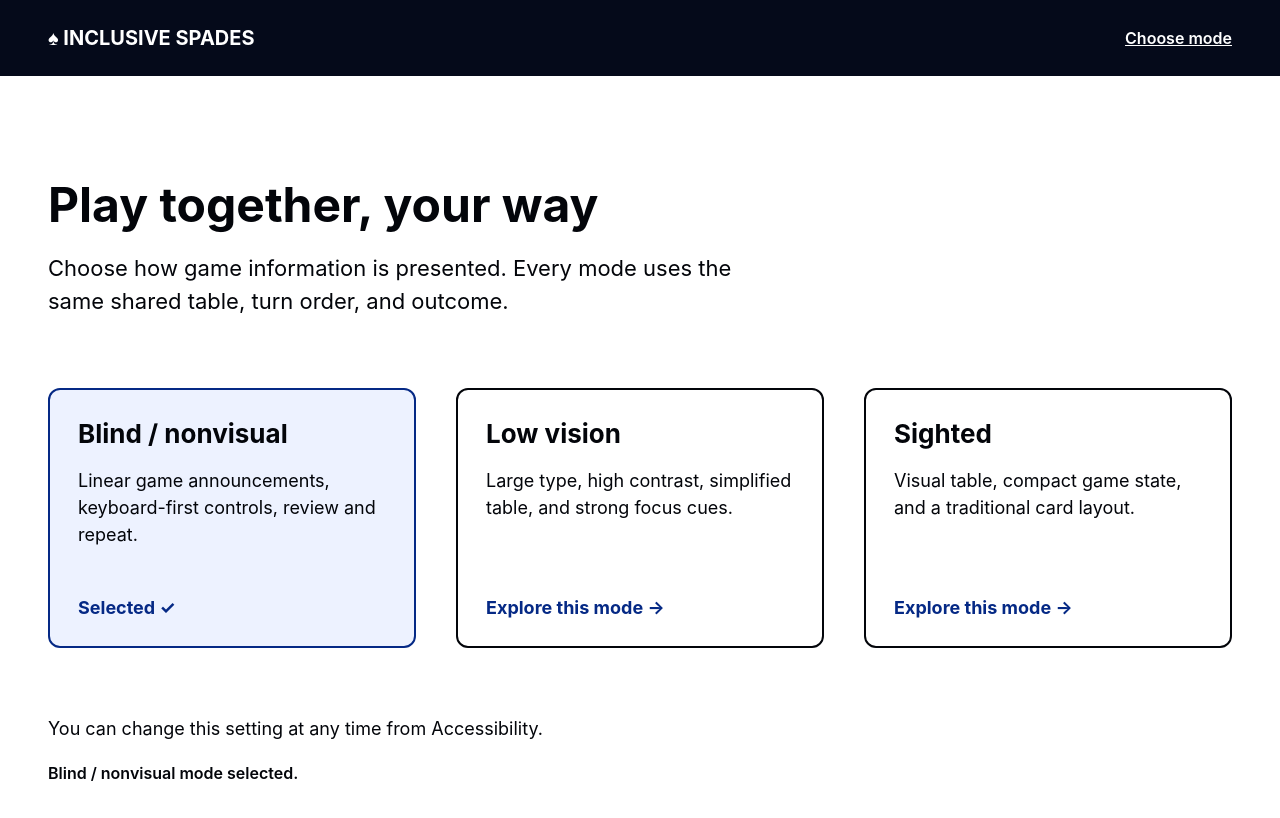
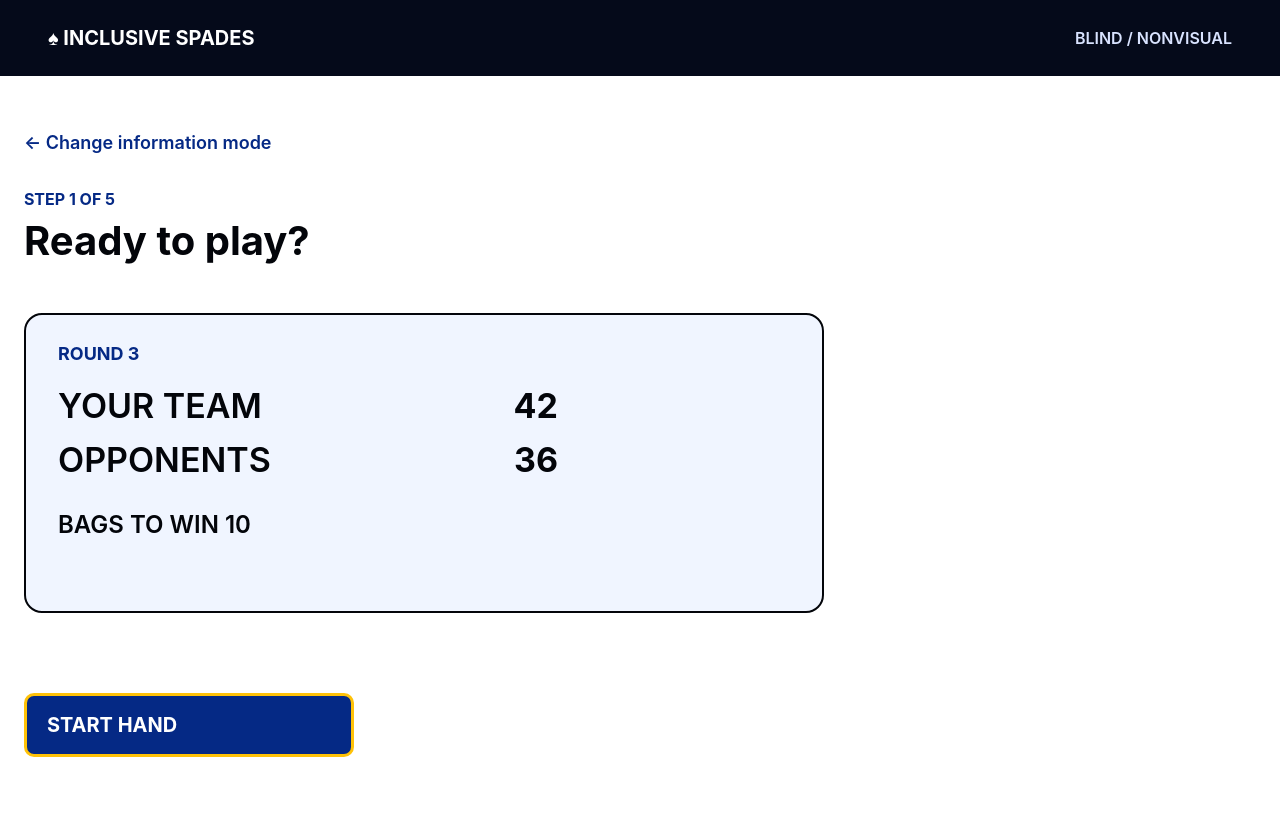
Before and after one commit to chaoticthinker/inclusive-spades, a React (Vite) app: page / in a window 1280 px wide. Both pictures are taken after a click on the button 232 px from the left and 517 px from the top of the page. Shown: the top 818 px of the page. Built offline with nearby package versions, Linux system fonts and the light colour scheme.

Commit message:
Add game ready screen and mode navigation

```diff
--- a/src/App.css
+++ b/src/App.css
@@ -134,3 +134,136 @@ h1 {
     min-height: 220px;
   }
 }
+
+/* Current accessibility mode */
+
+.current-mode {
+  color: #d9e3ff;
+  font-size: 16px;
+  font-weight: 600;
+  text-transform: uppercase;
+}
+
+/* Ready to play screen */
+
+.game-content {
+  width: 100%;
+  max-width: 1296px;
+  margin: 0 auto;
+  padding: 44px 24px 100px;
+}
+
+.back-button {
+  border: none;
+  background: transparent;
+  color: #052985;
+  font: inherit;
+  font-size: 18px;
+  font-weight: 600;
+  cursor: pointer;
+  padding: 12px 0;
+  margin-bottom: 24px;
+}
+
+.step-label {
+  margin: 0 0 8px;
+  color: #052985;
+  font-size: 16px;
+  font-weight: 700;
+}
+
+.game-content h1 {
+  font-size: 40px;
+  margin-bottom: 48px;
+}
+
+.game-summary {
+  width: 100%;
+  max-width: 800px;
+  min-height: 300px;
+  padding: 28px 32px;
+  border: 2px solid #03050a;
+  border-radius: 18px;
+  background: #f0f5ff;
+}
+
+.round-label {
+  margin: 0 0 20px;
+  color: #052985;
+  font-size: 18px;
+  font-weight: 700;
+}
+
+.score-line {
+  display: flex;
+  justify-content: space-between;
+  gap: 16px;
+  max-width: 500px;
+  margin: 0 0 10px;
+  font-size: 34px;
+  line-height: 1.3;
+  font-weight: 600;
+}
+
+.game-detail {
+  margin: 28px 0 0;
+  font-size: 24px;
+  font-weight: 600;
+}
+
+.primary-button {
+  min-width: 330px;
+  min-height: 64px;
+  padding: 12px 20px;
+  margin-top: 80px;
+  border: 3px solid #ffc208;
+  border-radius: 10px;
+  background: #052985;
+  color: #ffffff;
+  font: inherit;
+  font-size: 20px;
+  font-weight: 700;
+  text-align: left;
+  cursor: pointer;
+}
+
+.primary-button:hover {
+  background: #031b59;
+}
+
+.primary-button:focus-visible,
+.back-button:focus-visible {
+  outline: 5px solid #ffc208;
+  outline-offset: 4px;
+}
+
+.game-feedback {
+  margin-top: 64px;
+  padding: 24px;
+  border: 2px solid #052985;
+  border-radius: 12px;
+  max-width: 800px;
+}
+
+@media (max-width: 600px) {
+  .current-mode {
+    font-size: 12px;
+  }
+
+  .game-content h1 {
+    font-size: 36px;
+  }
+
+  .game-summary {
+    padding: 24px;
+  }
+
+  .score-line {
+    font-size: 25px;
+  }
+
+  .primary-button {
+    min-width: 0;
+    width: 100%;
+  }
+}
--- a/src/App.tsx
+++ b/src/App.tsx
@@ -3,6 +3,7 @@ import { useState } from 'react'
 import './App.css'
 
 type InformationMode = 'blind' | 'low-vision' | 'sighted'
+type Screen = 'welcome' | 'ready'
 
 const modes = [
   {
@@ -29,22 +30,39 @@ function App() {
   const [selectedMode, setSelectedMode] =
     useState<InformationMode | null>(null)
 
+  const [screen, setScreen] = useState<Screen>('welcome')
+  const [handStarted, setHandStarted] = useState(false)
+
+  function chooseMode(mode: InformationMode) {
+    setSelectedMode(mode)
+    setScreen('ready')
+  }
+
+  function returnToWelcome() {
+    setScreen('welcome')
+    setHandStarted(false)
+  }
+
   return (
     <div className="app">
       <header className="site-header">
-        <a className="brand" href="/">
-          ♠ INCLUSIVE SPADES
-        </a>
-        <nav aria-label="Main navigation">
-          <a href="#main">Choose mode</a>
-        </nav>
+        <span className="brand">♠ INCLUSIVE SPADES</span>
+        {screen === 'ready' ? (
+          <span className="current-mode">
+            {modes.find((mode) => mode.id === selectedMode)?.title}
+          </span>
+        ) : (
+          <span className="current-mode">CHOOSE YOUR MODE</span>
+        )}
       </header>
 
-      <main id="main" className="main-content">
+      {screen === 'welcome' ? (
+        <main className="main-content">
           <h1>Play together, your way</h1>
           <p className="intro">
-          Choose how game information is presented. Every mode
-          uses the same shared table, turn order, and outcome.
+            Choose how game information is presented. Every
+            mode uses the same shared table, turn order,
+            and outcome.
           </p>
 
           <div className="mode-grid">
@@ -52,34 +70,76 @@ function App() {
               <button
                 key={mode.id}
                 type="button"
-              className={`mode-card ${
-                selectedMode === mode.id ? 'selected' : ''
-              }`}
-              aria-pressed={selectedMode === mode.id}
-              onClick={() => setSelectedMode(mode.id)}
+                className="mode-card"
+                onClick={() => chooseMode(mode.id)}
               >
-              <span className="mode-title">{mode.title}</span>
+                <span className="mode-title">
+                  {mode.title}
+                </span>
                 <span className="mode-description">
                   {mode.description}
                 </span>
                 <span className="mode-action">
-                {selectedMode === mode.id
-                  ? 'Selected ✓'
-                  : 'Explore this mode →'}
+                  Explore this mode →
                 </span>
               </button>
             ))}
           </div>
 
           <p className="help-text">
-          You can change this setting at any time from Accessibility.
-        </p>
-        <p className="selection-status" role="status">
-          {selectedMode
-            ? `${modes.find((mode) => mode.id === selectedMode)?.title} mode selected.`
-            : 'No information mode selected yet.'}
+            You can change this setting at any time
+            from Accessibility.
           </p>
         </main>
+      ) : (
+        <main className="game-content">
+          <button
+            className="back-button"
+            onClick={returnToWelcome}
+          >
+            ← Change information mode
+          </button>
+
+          <p className="step-label">STEP 1 OF 5</p>
+          <h1>Ready to play?</h1>
+
+          <section
+            className="game-summary"
+            aria-label="Current game summary"
+          >
+            <p className="round-label">ROUND 3</p>
+
+            <p className="score-line">
+              YOUR TEAM <strong>42</strong>
+            </p>
+
+            <p className="score-line">
+              OPPONENTS <strong>36</strong>
+            </p>
+
+            <p className="game-detail">
+              BAGS TO WIN 10
+            </p>
+          </section>
+
+          {!handStarted ? (
+            <button
+              className="primary-button"
+              onClick={() => setHandStarted(true)}
+            >
+              START HAND
+            </button>
+          ) : (
+            <div className="game-feedback" role="status">
+              <h2>Hand started!</h2>
+              <p>
+                The next step is to display the
+                current trick and playable cards.
+              </p>
+            </div>
+          )}
+        </main>
+      )}
     </div>
   )
 }
```
Lines whose indentation alone changed are shown as unchanged.
